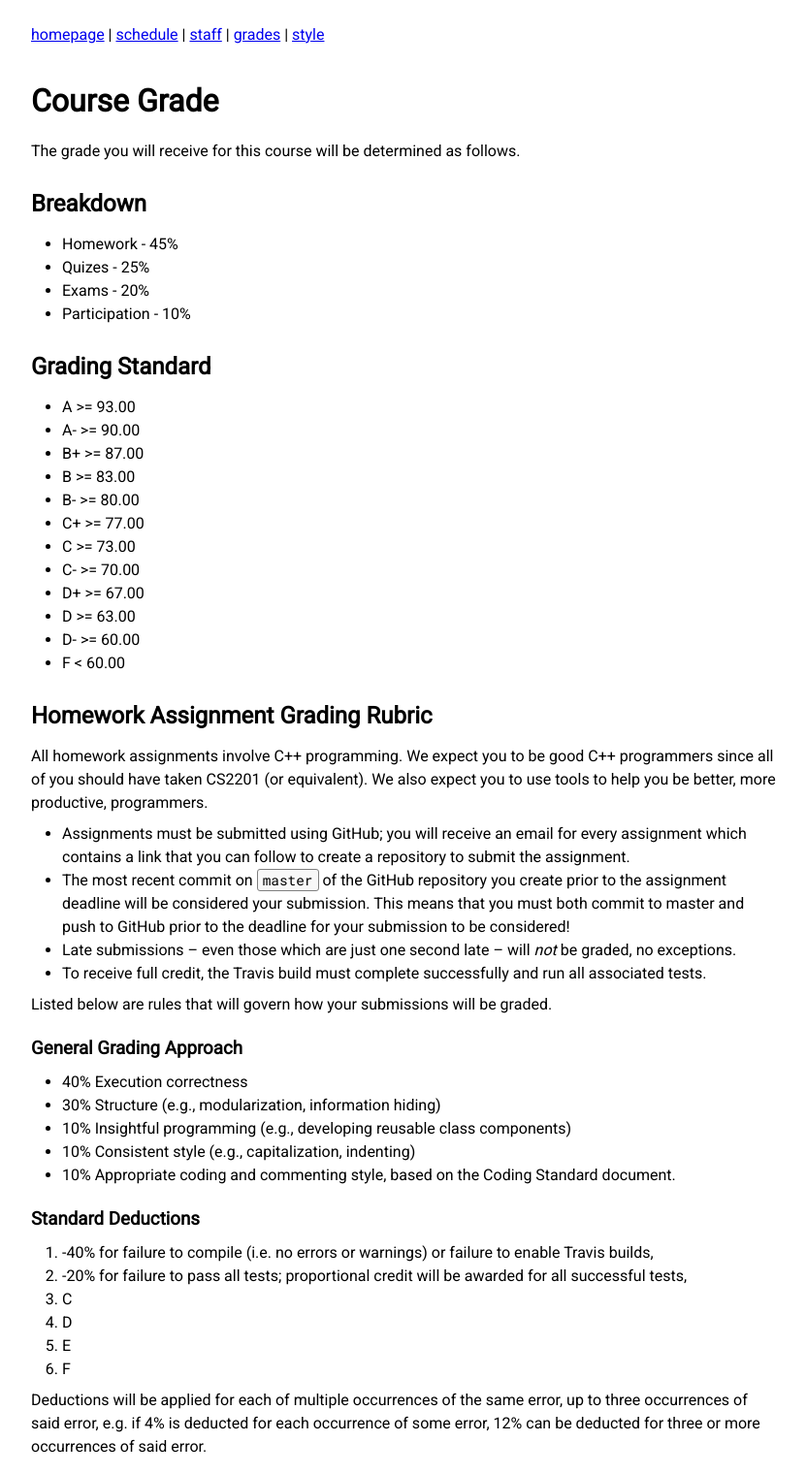
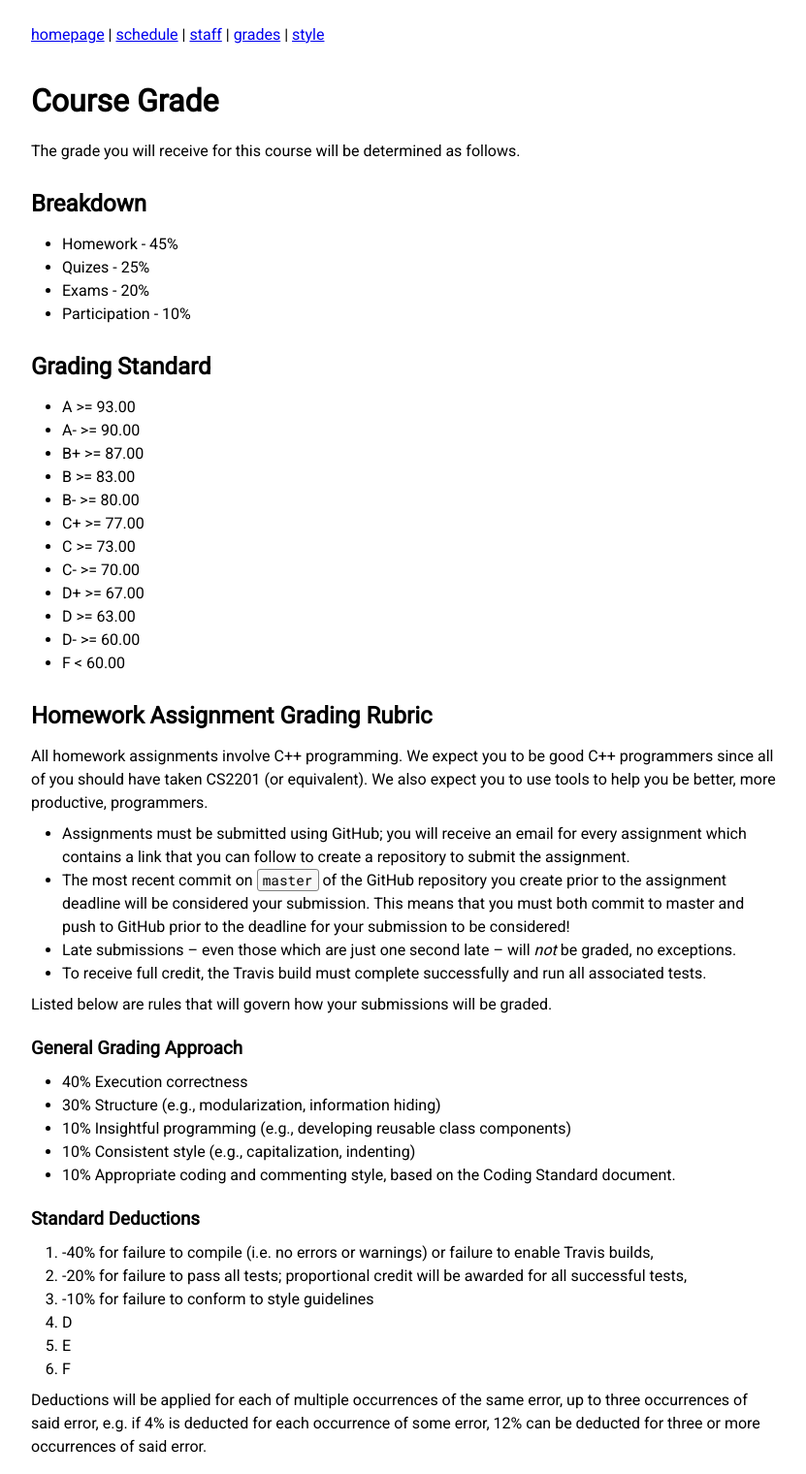
Before and after one commit to gbvandy/vuse-cs3251.github.io, a Jekyll site: the page built from grading-breakdown.md, in a window 1280 px wide. Shown: the whole page at 97% size, without its empty margins (224-1055 px from the left). Built offline with Jekyll 4.4.1, drawn with Linux system fonts in a browser that asks for light colours.

Commit message:
add deduction for violation of style guidelines

```diff
--- a/grading-breakdown.md
+++ b/grading-breakdown.md
@@ -63,7 +63,7 @@ Listed below are rules that will govern how your submissions will be graded.
    failure to enable Travis builds,
 1. -20% for failure to pass all tests; proportional credit will be awarded for
    all successful tests,
-1. C
+1. -10% for failure to conform to style guidelines
 1. D
 1. E
 1. F
```
